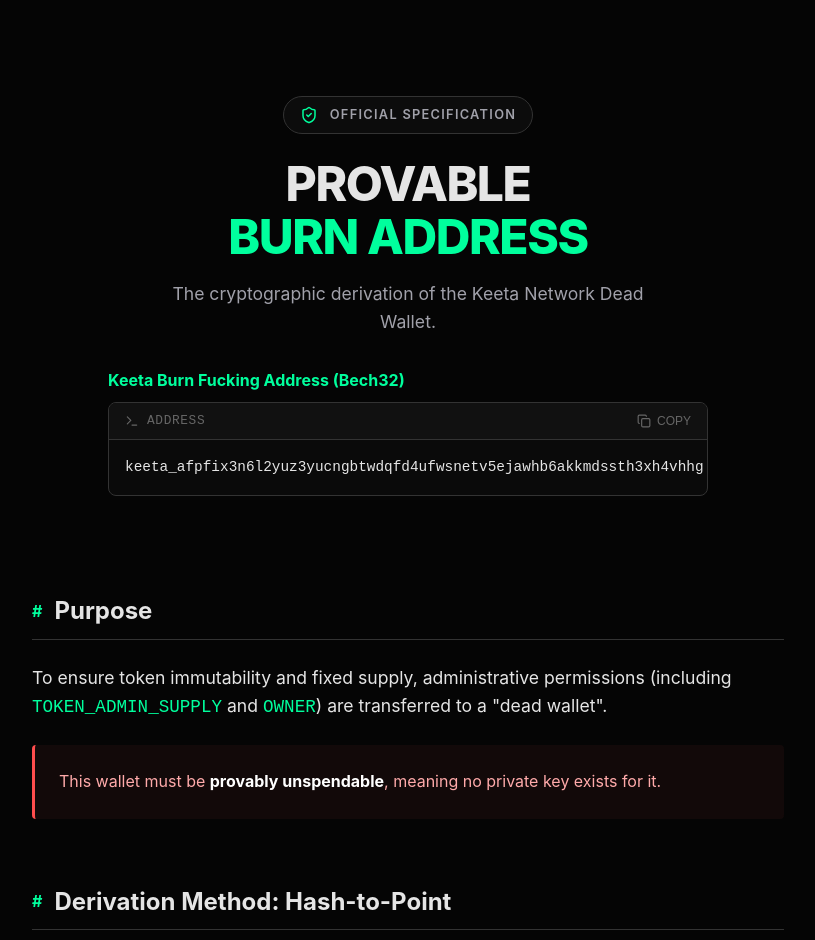
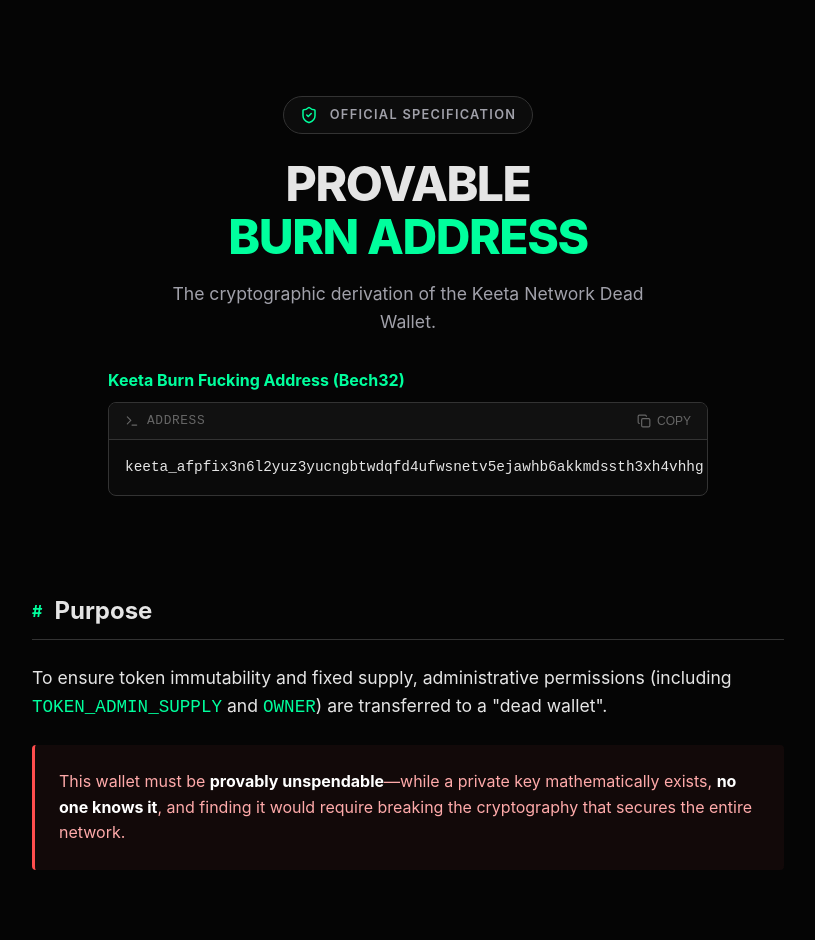
Before and after one commit to moww20/justfuckinguseburnaddress.com, a React (Vite) app: page / in a window 1280 px wide. Shown: the top 940 px of the page, without its empty margins (232-1047 px from the left). Built offline with nearby package versions, Linux system fonts and the light colour scheme.

Commit message:
fix: correct cryptographic accuracy of private key statement

```diff
--- a/src/App.tsx
+++ b/src/App.tsx
@@ -104,7 +104,7 @@ console.log("OFFICIAL BURN ADDRESS:", address);
           </p>
           <div style={{ padding: '1.5rem', background: 'rgba(255, 77, 77, 0.05)', borderLeft: '3px solid var(--error)', borderRadius: '4px' }}>
             <p style={{ margin: 0, color: '#ffaaaa' }}>
-              This wallet must be <strong style={{ color: '#fff' }}>provably unspendable</strong>, meaning no private key exists for it.
+              This wallet must be <strong style={{ color: '#fff' }}>provably unspendable</strong>—while a private key mathematically exists, <strong style={{ color: '#fff' }}>no one knows it</strong>, and finding it would require breaking the cryptography that secures the entire network.
             </p>
           </div>
         </Section>
```
